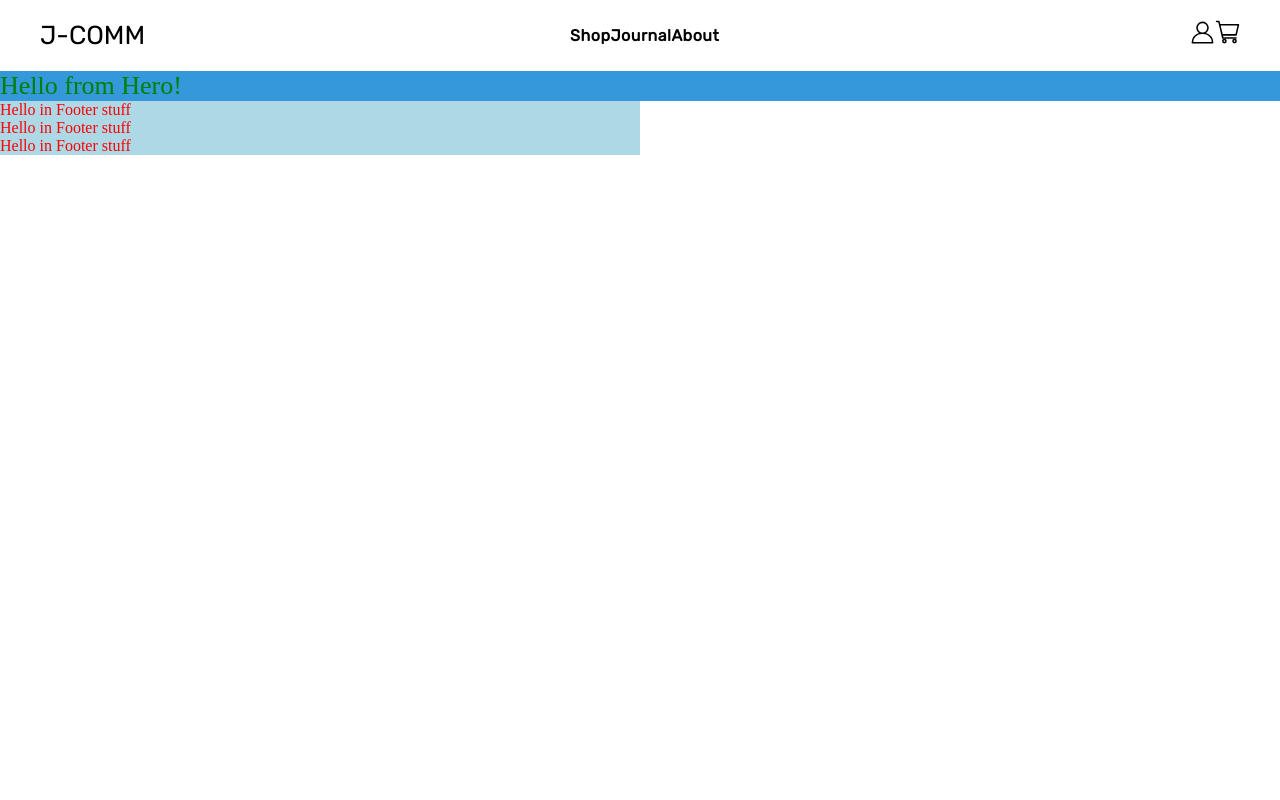
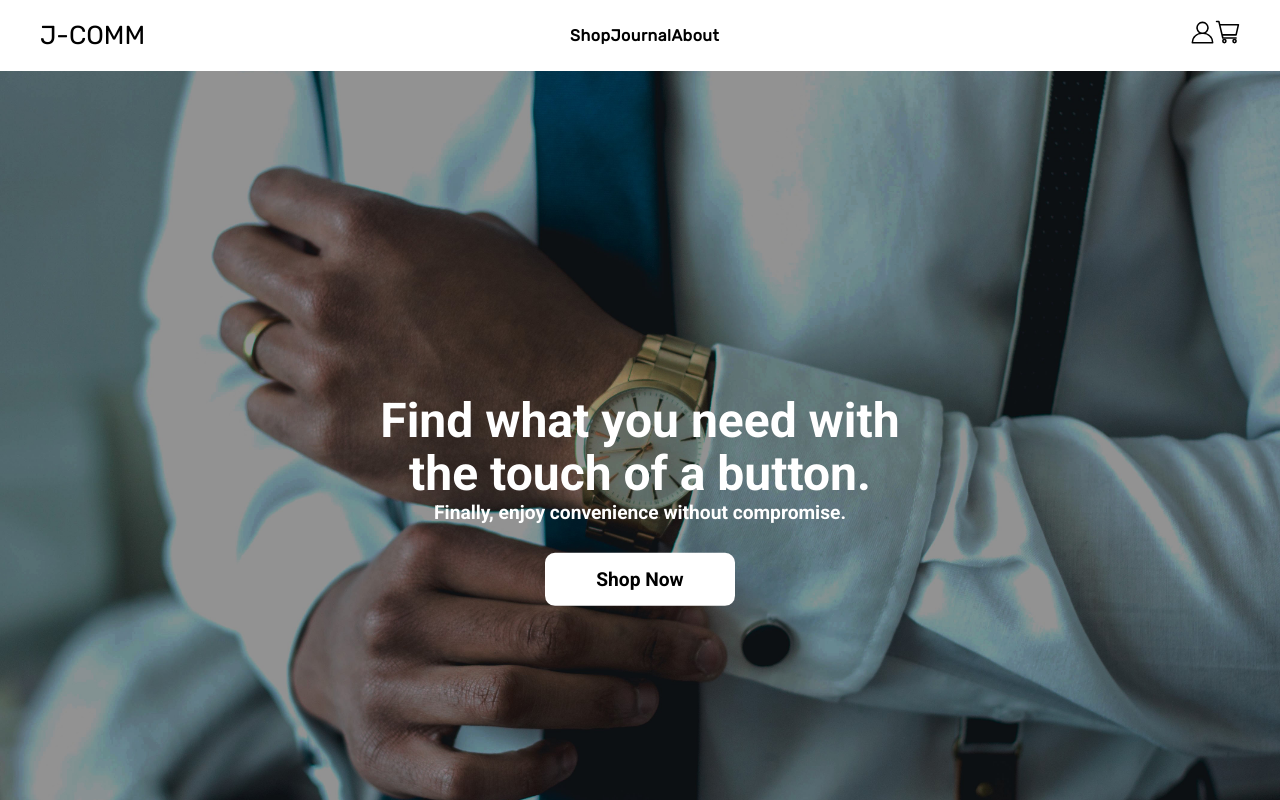
Before and after one commit to jpatrick7926/J-Comm, a React app: page / in a window 1280 px wide. Shown: the top 800 px of the page. Built offline with nearby package versions, Linux system fonts and the light colour scheme; the HTML template or start-up script is replaced by a standard one.

Commit message:
added hero Images and overlay

```diff
--- a/package.json
+++ b/package.json
@@ -34,6 +34,7 @@
     "@svgr/webpack": "^5.5.0",
     "babel-loader": "^8.2.2",
     "css-loader": "^5.2.1",
+    "file-loader": "^6.2.0",
     "node-sass": "^5.0.0",
     "sass-loader": "^11.0.1",
     "style-loader": "^2.0.0",
--- a/src/components/footer/footer-style.scss
+++ b/src/components/footer/footer-style.scss
@@ -1,4 +1,4 @@
 footer {
-  background-color: lightblue;
-  width: 50%;
+  background-color: orange;
+  width: 100%;
 }
--- a/src/components/main/hero/hero-style.scss
+++ b/src/components/main/hero/hero-style.scss
@@ -1,4 +1,54 @@
 .hero-container {
-  font-size: 26px;
-  color: green;
+  font-size: 1.2rem;
+  position: relative;
+  color: white;
+  font-family: 'Roboto', sans-serif;
 }
+
+.hero-overlay {
+  position: absolute;
+  text-align: center;
+  top: 50%;
+  left: 50%;
+  transform: translate(-50%, -50%);
+  max-width: 600px;
+  width: 100%;
+}
+
+.hero-image-bg {
+  width: 100%;
+}
+
+.hidden-hero-image {
+  display: none;
+}
+
+.hero-content-h2 {
+  font-size: 3rem;
+  line-height: 1.1;
+}
+
+.btn {
+  width: 150px;
+  margin: 0 auto;
+  margin-top: 1.5em;
+  background: #ffffff;
+  color:black;
+  padding: 15px 20px;
+  border-radius: 10px;
+}
+
+.btn a {
+  text-decoration: none;
+  color:black;
+}
+
+@media (max-width: 600px) {
+  .hero-image-bg {
+    display: none;
+  }
+  .hidden-hero-image {
+    display:block;
+    width: 100%;
+  }
+}
--- a/src/components/main/hero/hero.jsx
+++ b/src/components/main/hero/hero.jsx
@@ -1,11 +1,22 @@
 import React from 'react'
-import './hero-style.scss'
+import './hero-style.scss';
+import heroImage from "../../../images/hero-image.jpg";
+import heroImageRes from "../../../images/mada.jpg";
+import '../../../fonts.scss';
 
 const Hero = () => {
   return (
-      <div className="hero-container">
-        Hello from Hero!
+    <div className="hero-container">
+      <div className="hero-overlay">
+        <h2 className="hero-content-h2">Find what you need with the touch of a button.</h2>
+        <p>Finally, enjoy convenience&nbsp;without compromise.</p>
+        <p className="btn"><a href="">Shop Now</a></p>
       </div>
+      <div className="hero-image">
+        <img className="hero-image-bg" src={heroImage} alt="person wearing a white dress shirt and watch" />
+        <img className="hidden-hero-image" src={heroImageRes} />
+      </div>
+    </div>
   )
 }
 
--- a/src/components/main/main-style.scss
+++ b/src/components/main/main-style.scss
@@ -1,3 +1,2 @@
 .main {
-  background-color: #3498DB;
 }
--- a/src/fonts.scss
+++ b/src/fonts.scss
@@ -1 +1,2 @@
 @import url('https://fonts.googleapis.com/css2?family=Rubik&display=swap');
+@import url('https://fonts.googleapis.com/css2?family=Roboto:ital,wght@0,700;1,400&display=swap');
--- a/src/index-style.scss
+++ b/src/index-style.scss
@@ -4,8 +4,6 @@
 }
 
 .container{
-  color: red;
   margin: 0 auto;
   width: 100%;
-
 }
--- a/webpack.config.js
+++ b/webpack.config.js
@@ -33,6 +33,10 @@ var config = {
       {
         test: /\.svg$/,
         use: ['@svgr/webpack'],
+      },
+      {
+        test: /\.png|jpg|gif$/,
+        use: ['file-loader']
       }
     ]
   }
```
Also changed, not shown: src/images/hero-image.jpg (added), src/images/mada.jpg (added).
